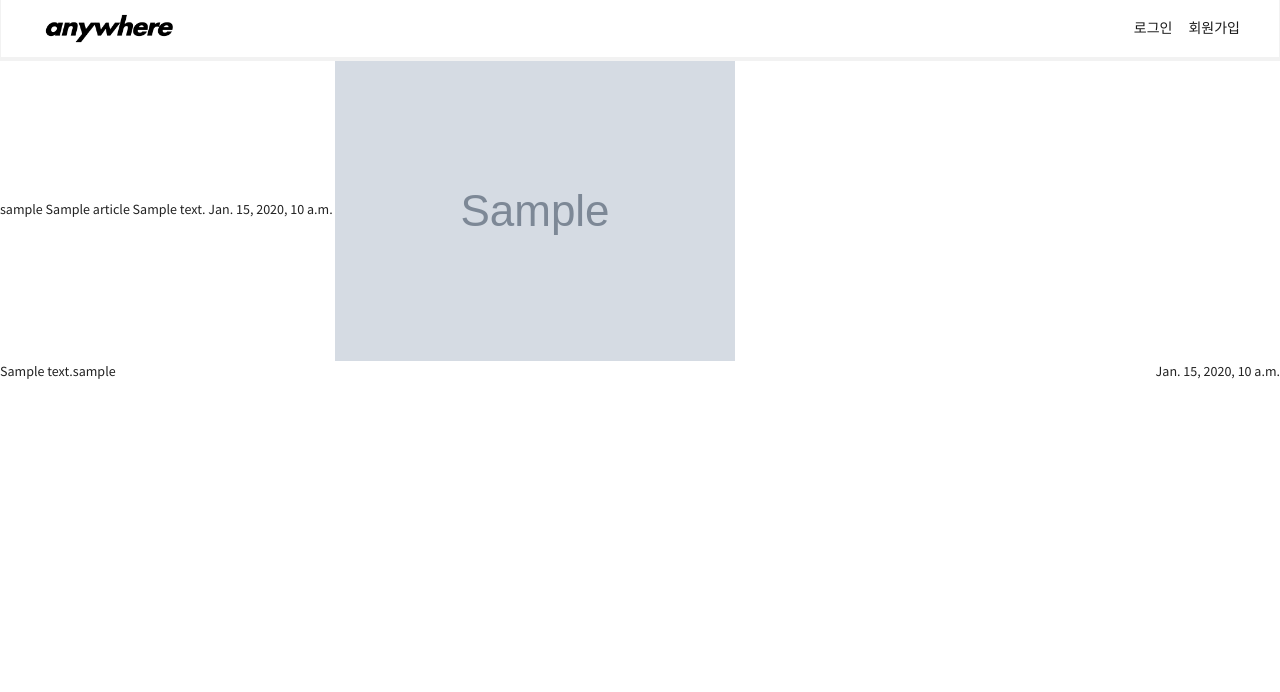
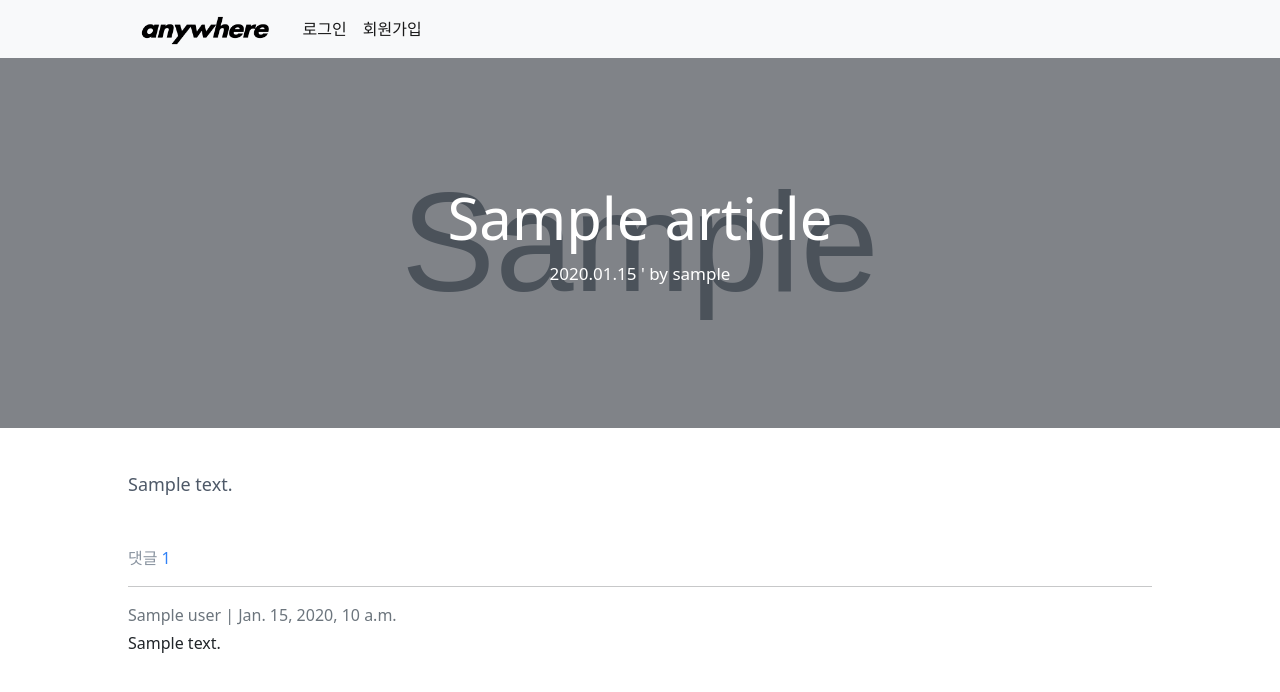
Before and after one commit to tnpfldyd/anywhere_pjt, a Django app: template articles/templates/articles/detail.html in a window 1280 px wide. Shown: the top 692 px of the page. Run offline with Django 3.2, Linux system fonts and the light colour scheme; the template is opened without the code that fills it: most values are stand-ins (such as "Sample title", 1, 10 or a date in 2020); grey boxes marked "Sample" are stand-in pictures; some libraries are stand-ins or nearby versions.

Commit message:
style: articles detail

```diff
--- a/anywhere/settings.py
+++ b/anywhere/settings.py
@@ -45,6 +45,7 @@ INSTALLED_APPS = [
     "accounts",
     "articles",
     "imagekit",
+    'widget_tweaks',
     "django_bootstrap5",
     "django.contrib.admin",
     "django.contrib.auth",
--- a/articles/templates/articles/detail.html
+++ b/articles/templates/articles/detail.html
@@ -1,28 +1,57 @@
 {% extends 'base.html' %}
 {% block content %}
 {% load django_bootstrap5 %}
-{{article.user.username}}
-{{article.title}}
-{{article.content}}
-{{article.updated_at}}
+{% load widget_tweaks %}
+<section>
+  <div style='width: 100vw; height:365px;'>
     {% if article.image %}
-<img src="{{ article.image.url }}">
+    <div class="detail-title-div d-flex justify-content-center" style="position: relative; align-items: center;">
+      <img src="{{ article.image.url }}" style='width: 100vw; height:370px; object-fit:cover; filter:brightness(0.6);'>
+      {% else %}
+      <div class="bg-dark" style="width: 100vw; height: 370px"></div>
       {% endif %}
-{% if not request.user.is_anonymous %}
+      <div
+        style="width: 1048px; display: flex; flex-direction: column; justify-content: center; position: absolute; align-items: center;">
+        <h2 style="color:white; font-size: 58px;">{{ article.title }}</h2>
+        <p class='fw-light' style="color:white; font-size: 17px;">
+          {{ article.updated_at|date:'Y.m.d' }} ' by {{ article.user.username }}</p>
+      </div>
+    </div>
+  </div>
+  <div class="container" style="max-width: 1048px;">
+    <p class="my-5" style="font-size: 18px; font-weight: 300; color: rgb(78, 89, 104)">{{ article.content }}</p>
+    <p style="font-size: 16px; color: rgb(139, 149, 161); font-weight: lighter;">댓글
+      <span style="color: #3182f6; font-weight: 400;">{{ article.comment_set.all|length }}</span>
+    </p>
+    <hr>
+    {% if request.user.is_authenticated %}
     <form action="{% url 'articles:comment' article.pk %}" method="POST">
       {% csrf_token %}
-  {% bootstrap_form form %}
-  {% bootstrap_button button_type='submit' content='작성' %}
+      <div class="row">
+        <div class="col-11">
+          {{ comment.content|add_class:"form-control comment-input" }}
+        </div>
+        <div class="col-1">
+          <input class="btn btn-primary w-100" type="submit" value="등록">
+        </div>
+      </div>
     </form>
     {% endif %}
     {% for comment in article.comment_set.all %}
-<div class="d-flex justify-content-between">
-  <p>{{comment.content}}{{comment.user.username}}</p>
-  <div>{{comment.created_at}}
-    {% if request.user.id == comment.user_id %}
-    <a class='btn btn-danger' href="{% url 'articles:comment_delete' article.pk comment.pk %}">삭제</a>
+    <div class="d-flex justify-content-between my-2">
+      <div class="">
+        <p class="text-muted mb-1" style="font-weight: 150;">{{ comment.user }} | {{ comment.created_at }}
+        </p>
+        <p>{{ comment.content }}</p>
+      </div>
+      {% if request.user == comment.username %}
+      <form action="{% url 'articles:comment_delete' article.pk comment.pk %}" method="POST">
+        {% csrf_token %}
+        <input class="btn btn-danger" type="submit" value="삭제">
+      </form>
       {% endif %}
     </div>
+    {% endfor %}
   </div>
-{% endfor %}
+</section>
 {% endblock %}
--- a/articles/views.py
+++ b/articles/views.py
@@ -8,9 +8,11 @@ from django.http import HttpResponseForbidden, HttpResponse
 # Create your views here.
 def index(request):
     recents = Article.objects.order_by("-pk")
+    likes = Article.objects.order_by("-article_liking")
 
     context = {
         'recents': recents,
+        'likes': likes,
     }
 
     return render(request, 'articles/index.html', context)
@@ -29,7 +31,7 @@ def create(request):
 def detail(request, pk):
     context = {
         'article': Article.objects.get(pk=pk),
-        'form': CommentForm()
+        'comment': CommentForm()
     }
     return render(request, 'articles/detail.html', context)
 
--- a/static/css/style.css
+++ b/static/css/style.css
@@ -41,9 +41,19 @@ li {
   box-shadow: 4px 12px 30px 6px rgb(0 0 0 / 9%);
 }
 
-.recent-img:hover {
-  border-radius: 15px;
-  transform: translateY(-5px);
-  transition: all ease-in-out .3s;
-  box-shadow: 4px 12px 30px 6px rgb(0 0 0 / 9%);
+/* detail page */
+.detail-title-div {
+  position: relative;
 }
+
+.detail-title {
+  position: absolute;
+  left: 30%;
+  bottom: 1rem;
+}
+
+.comment-input {
+  border-radius: 0px;
+  border: 1px solid #eee;
+  width: 100%;
+}
--- a/templates/base.html
+++ b/templates/base.html
@@ -8,10 +8,10 @@
   <meta charset="utf-8">
   <meta name="viewport" content="width=device-width, initial-scale=1, shrink-to-fit=no">
 
-  <!-- Bootstrap CSS v5.2.1 -->
+  <!-- CSS only -->
+  <link href="https://cdn.jsdelivr.net/npm/bootstrap@5.2.2/dist/css/bootstrap.min.css" rel="stylesheet"
+    integrity="sha384-Zenh87qX5JnK2Jl0vWa8Ck2rdkQ2Bzep5IDxbcnCeuOxjzrPF/et3URy9Bv1WTRi" crossorigin="anonymous">
   <link rel="stylesheet" href="{% static 'css/style.css' %}">
-  <link rel="stylesheet" href="https://cdn.jsdelivr.net/npm/bootswatch@4.5.2/dist/lumen/bootstrap.min.css"
-    integrity="sha384-GzaBcW6yPIfhF+6VpKMjxbTx6tvR/yRd/yJub90CqoIn2Tz4rRXlSpTFYMKHCifX" crossorigin="anonymous">
 
 </head>
 
@@ -19,7 +19,7 @@
   <header>
     <!-- place navbar here -->
     <nav class="navbar navbar-expand-sm navbar-light bg-light">
-      <div class="container-fluid">
+      <div class="container-fluid" style="width: 1048px;">
         <a class="navbar-brand" href="{% url 'articles:index' %}"><img width="100%" height="30px"
             src="{% static 'img/logo2.png' %}"> </a>
         <button class="navbar-toggler" type="button" data-bs-toggle="collapse" data-bs-target="#navbarColor03"
```
Also changed, not shown: articles/templates/articles/index.html (+31 -9 lines), media/images/123.png (added), media/thumbnail/123.jpg (added), static/img/a.png (added). Lines whose indentation alone changed are shown as unchanged.
